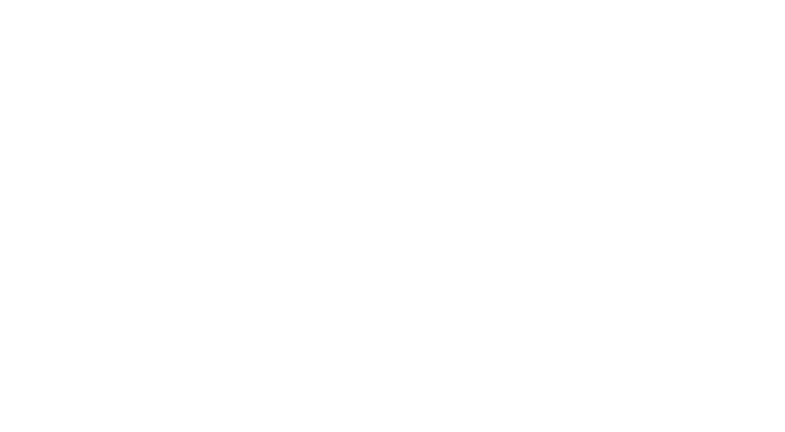
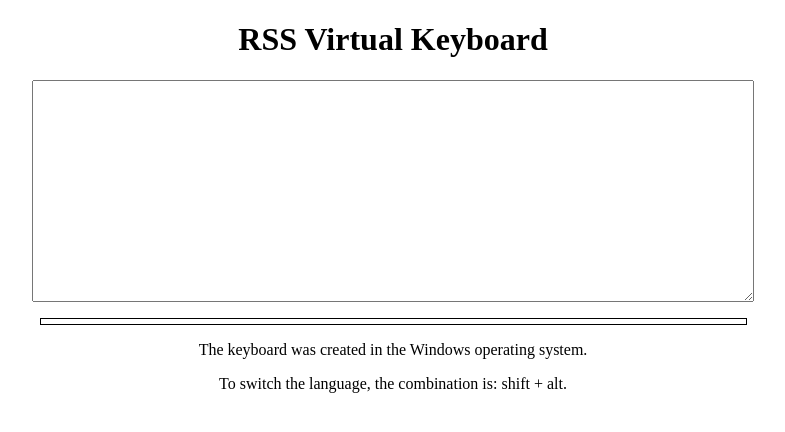
Before and after one commit to PavelGitH/virtual-keyboard, a plain HTML site: page index.html in a window 1280 px wide. Shown: the whole page, without its empty margins (247-1032 px from the left). Drawn offline with Linux system fonts and the light colour scheme.

Commit message:
feat: add script build base index page

```diff
--- a/scripts/body-builder.js
+++ b/scripts/body-builder.js
@@ -1 +1,34 @@
 const keyboard = [];
+
+function indexBuild() {
+  let body = document.querySelector('body');
+
+  let main = document.createElement('main');
+  body.append(main);
+
+  let h1 = document.createElement('h1');
+  main.append(h1);
+  h1.classList.add('title');
+  h1.innerText = `RSS Virtual Keyboard`;
+
+  let textArea = document.createElement('textarea');
+  main.append(textArea);
+  textArea.classList.add('text_area');
+  textArea.setAttribute('id', 'textArea');
+
+  let keyboard = document.createElement('div');
+  main.append(keyboard);
+  keyboard.classList.add('keyboard');
+
+  let description = document.createElement('p');
+  main.append(description);
+  description.classList.add('description');
+  description.innerText = `The keyboard was created in the Windows operating system.`;
+
+  let language = document.createElement('p');
+  main.append(language);
+  language.classList.add('language');
+  language.innerText = `To switch the language, the combination is: shift + alt.`;
+}
+
+indexBuild();
--- a/styles/style.css
+++ b/styles/style.css
@@ -1,3 +1,22 @@
-body {
-  width: 100%;
+.description,
+.language,
+.title {
+  text-align: center;
 }
+
+.text_area {
+  width: 700px;
+  height: 200px;
+  display: block;
+  margin: 16px auto;
+  padding: 10px;
+}
+
+.keyboard {
+  width: 700px;
+  margin: 0 auto;
+  padding: 5px;
+  padding-left: 0;
+  padding-bottom: 0;
+  border: 1px solid black;
+}
```
